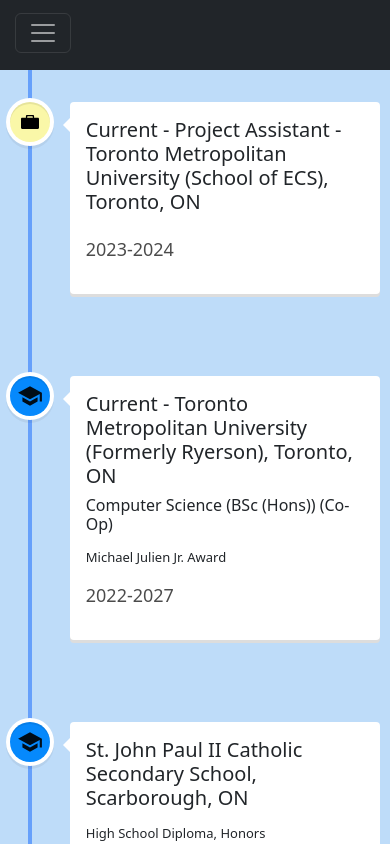
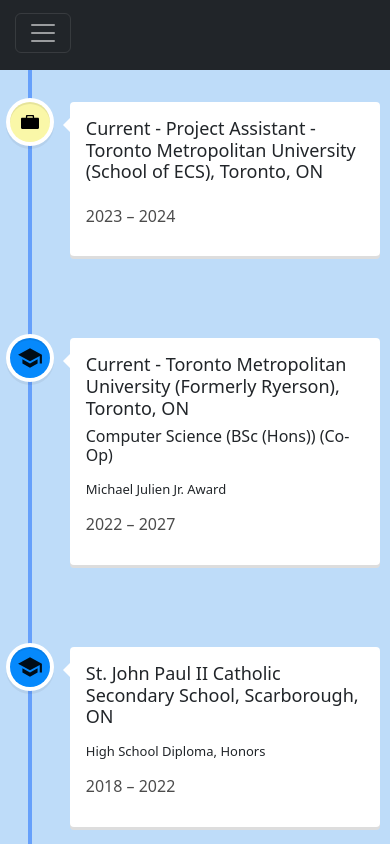
Before and after one commit to anojganesh/React-Portfolio, a React (Vite) app: page /experience in a window 390 px wide. Shown: the top 844 px of the page. Built offline with nearby package versions, Linux system fonts and the light colour scheme.

Commit message:
bug fixes

```diff
--- a/index.html
+++ b/index.html
@@ -6,6 +6,7 @@
     <script src="https://cdn.jsdelivr.net/npm/bootstrap@5.0.2/dist/js/bootstrap.bundle.min.js" integrity="sha384-MrcW6ZMFYlzcLA8Nl+NtUVF0sA7MsXsP1UyJoMp4YLEuNSfAP+JcXn/tWtIaxVXM" crossorigin="anonymous"></script>
     <link rel="stylesheet" href='./src/App.css'/>
     <meta name="viewport" content="width=device-width, initial-scale=1.0, viewport-fit=cover" />
+    <meta name="apple-mobile-web-app-capable" content="yes">
     <title>Anoj Web Dev</title>
   </head>
 
--- a/src/App.css
+++ b/src/App.css
@@ -165,6 +165,7 @@
     background-color: rgb(190, 220, 249);
     min-height: calc(100vh - 70px);
 }
+
 .canvas{
     min-height: calc(100vh - 70px - 70px);
     margin-bottom: 6px; /* fixes RVT line*/
@@ -279,4 +280,12 @@
     width: 300px;
     height: 300px;
   }
+  .vertical-timeline-element-content .vertical-timeline-element-date{
+    font-size: 16px !important;
+    }
+
+    .expTitle{
+    font-size: 18px;
+    }
+
 }
--- a/src/pages/Experience.tsx
+++ b/src/pages/Experience.tsx
@@ -13,7 +13,7 @@
         <div className="canvas">
           <VerticalTimelineElement
             className="vertical-timeline-element--education"
-          date="2023-2024"
+            date="2023 – 2024"
             iconStyle={{ background: "rgb(250, 247, 168)", color: "#fff" }}
             icon={
               <img
@@ -23,17 +23,21 @@
               ></img>
             }
           >
-          <h5>
+            <h5 className="expTitle">
               Current - Project Assistant - Toronto Metropolitan University
               (School of ECS), Toronto, ON
             </h5>
           </VerticalTimelineElement>
           <VerticalTimelineElement
             className="vertical-timeline-element--education"
-          date="2022-2027"
+            date="2022 – 2027"
             iconStyle={{ background: "rgb(6, 137, 252)", color: "#fff" }}
             icon={
-            <img src={schoolIcon} className="schoolIcon" alt="schoolIcon"></img>
+              <img
+                src={schoolIcon}
+                className="schoolIcon"
+                alt="schoolIcon"
+              ></img>
             }
           >
             <h5 className="expTitle">
@@ -45,13 +49,19 @@
           </VerticalTimelineElement>
           <VerticalTimelineElement
             className="vertical-timeline-element--education"
-          date="2018-2022"
+            date="2018 – 2022"
             iconStyle={{ background: "rgb(6, 137, 252)", color: "#fff" }}
             icon={
-            <img src={schoolIcon} className="schoolIcon" alt="schoolIcon"></img>
+              <img
+                src={schoolIcon}
+                className="schoolIcon"
+                alt="schoolIcon"
+              ></img>
             }
           >
-          <h5>St. John Paul II Catholic Secondary School, Scarborough, ON</h5>
+            <h5 className="expTitle">
+              St. John Paul II Catholic Secondary School, Scarborough, ON
+            </h5>
             <p>High School Diploma, Honors</p>
           </VerticalTimelineElement>
           <br></br>
```
Lines whose indentation alone changed are shown as unchanged.
